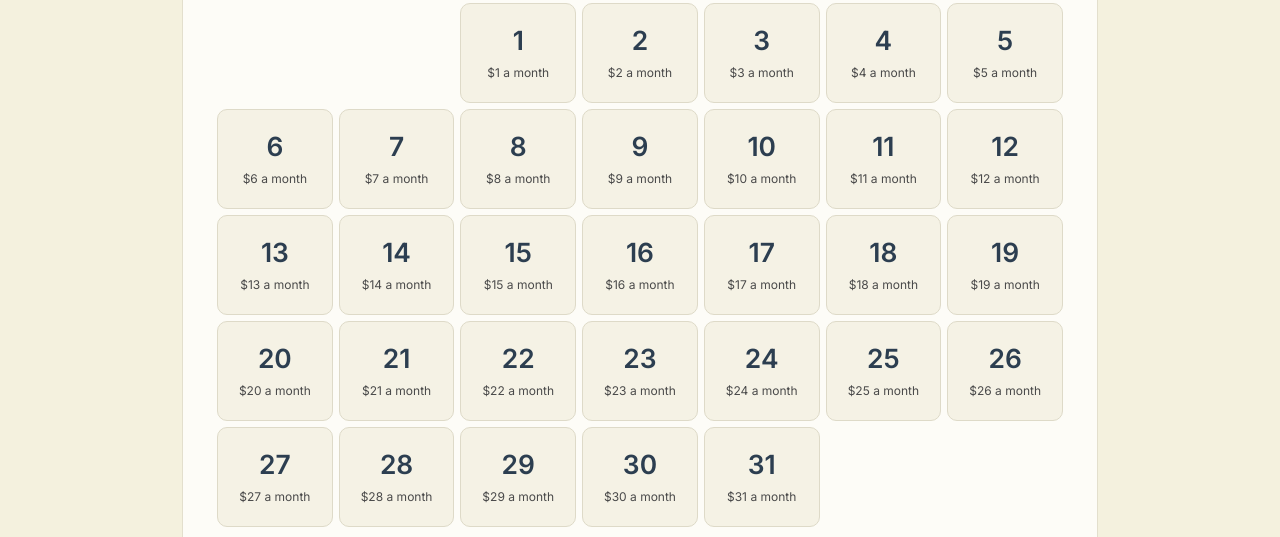
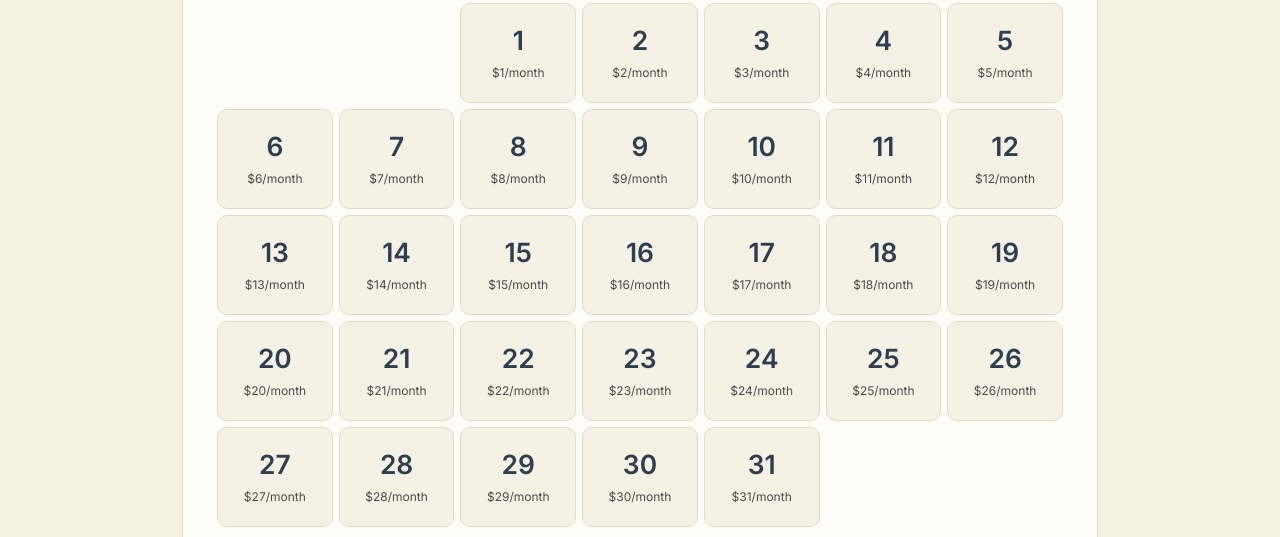
Before and after one commit to mattd3080/feedtulum-website, a plain HTML site: page giving-calendar/index.html in a window 1280 px wide. Shown: the part 415-952 px from the top of the page. Drawn offline with Linux system fonts and the light colour scheme.

Commit message:
Use compact monthly donation labels

```diff
--- a/giving-calendar/index.html
+++ b/giving-calendar/index.html
@@ -147,45 +147,45 @@
                 <tr>
                     <td class="empty"></td>
                     <td class="empty"></td>
-                    <td><a href="https://pages.donately.com/feedtulum/campaign/feed-tulum/" aria-label="December 1: Give 1 US dollar a month"><span class="day">1</span><span class="amount">$1<span class="period"> a month</span></span></a></td>
-                    <td><a href="https://pages.donately.com/feedtulum/campaign/feed-tulum/" aria-label="December 2: Give 2 US dollars a month"><span class="day">2</span><span class="amount">$2<span class="period"> a month</span></span></a></td>
-                    <td><a href="https://pages.donately.com/feedtulum/campaign/feed-tulum/" aria-label="December 3: Give 3 US dollars a month"><span class="day">3</span><span class="amount">$3<span class="period"> a month</span></span></a></td>
-                    <td><a href="https://pages.donately.com/feedtulum/campaign/feed-tulum/" aria-label="December 4: Give 4 US dollars a month"><span class="day">4</span><span class="amount">$4<span class="period"> a month</span></span></a></td>
-                    <td><a href="https://pages.donately.com/feedtulum/campaign/feed-tulum/" aria-label="December 5: Give 5 US dollars a month"><span class="day">5</span><span class="amount">$5<span class="period"> a month</span></span></a></td>
+                    <td><a href="https://pages.donately.com/feedtulum/campaign/feed-tulum/" aria-label="December 1: Give 1 US dollar a month"><span class="day">1</span><span class="amount">$1<span class="period">/month</span></span></a></td>
+                    <td><a href="https://pages.donately.com/feedtulum/campaign/feed-tulum/" aria-label="December 2: Give 2 US dollars a month"><span class="day">2</span><span class="amount">$2<span class="period">/month</span></span></a></td>
+                    <td><a href="https://pages.donately.com/feedtulum/campaign/feed-tulum/" aria-label="December 3: Give 3 US dollars a month"><span class="day">3</span><span class="amount">$3<span class="period">/month</span></span></a></td>
+                    <td><a href="https://pages.donately.com/feedtulum/campaign/feed-tulum/" aria-label="December 4: Give 4 US dollars a month"><span class="day">4</span><span class="amount">$4<span class="period">/month</span></span></a></td>
+                    <td><a href="https://pages.donately.com/feedtulum/campaign/feed-tulum/" aria-label="December 5: Give 5 US dollars a month"><span class="day">5</span><span class="amount">$5<span class="period">/month</span></span></a></td>
                 </tr>
                 <tr>
-                    <td><a href="https://pages.donately.com/feedtulum/campaign/feed-tulum/" aria-label="December 6: Give 6 US dollars a month"><span class="day">6</span><span class="amount">$6<span class="period"> a month</span></span></a></td>
-                    <td><a href="https://pages.donately.com/feedtulum/campaign/feed-tulum/" aria-label="December 7: Give 7 US dollars a month"><span class="day">7</span><span class="amount">$7<span class="period"> a month</span></span></a></td>
-                    <td><a href="https://pages.donately.com/feedtulum/campaign/feed-tulum/" aria-label="December 8: Give 8 US dollars a month"><span class="day">8</span><span class="amount">$8<span class="period"> a month</span></span></a></td>
-                    <td><a href="https://pages.donately.com/feedtulum/campaign/feed-tulum/" aria-label="December 9: Give 9 US dollars a month"><span class="day">9</span><span class="amount">$9<span class="period"> a month</span></span></a></td>
-                    <td><a href="https://pages.donately.com/feedtulum/campaign/feed-tulum/" aria-label="December 10: Give 10 US dollars a month"><span class="day">10</span><span class="amount">$10<span class="period"> a month</span></span></a></td>
-                    <td><a href="https://pages.donately.com/feedtulum/campaign/feed-tulum/" aria-label="December 11: Give 11 US dollars a month"><span class="day">11</span><span class="amount">$11<span class="period"> a month</span></span></a></td>
-                    <td><a href="https://pages.donately.com/feedtulum/campaign/feed-tulum/" aria-label="December 12: Give 12 US dollars a month"><span class="day">12</span><span class="amount">$12<span class="period"> a month</span></span></a></td>
+                    <td><a href="https://pages.donately.com/feedtulum/campaign/feed-tulum/" aria-label="December 6: Give 6 US dollars a month"><span class="day">6</span><span class="amount">$6<span class="period">/month</span></span></a></td>
+                    <td><a href="https://pages.donately.com/feedtulum/campaign/feed-tulum/" aria-label="December 7: Give 7 US dollars a month"><span class="day">7</span><span class="amount">$7<span class="period">/month</span></span></a></td>
+                    <td><a href="https://pages.donately.com/feedtulum/campaign/feed-tulum/" aria-label="December 8: Give 8 US dollars a month"><span class="day">8</span><span class="amount">$8<span class="period">/month</span></span></a></td>
+                    <td><a href="https://pages.donately.com/feedtulum/campaign/feed-tulum/" aria-label="December 9: Give 9 US dollars a month"><span class="day">9</span><span class="amount">$9<span class="period">/month</span></span></a></td>
+                    <td><a href="https://pages.donately.com/feedtulum/campaign/feed-tulum/" aria-label="December 10: Give 10 US dollars a month"><span class="day">10</span><span class="amount">$10<span class="period">/month</span></span></a></td>
+                    <td><a href="https://pages.donately.com/feedtulum/campaign/feed-tulum/" aria-label="December 11: Give 11 US dollars a month"><span class="day">11</span><span class="amount">$11<span class="period">/month</span></span></a></td>
+                    <td><a href="https://pages.donately.com/feedtulum/campaign/feed-tulum/" aria-label="December 12: Give 12 US dollars a month"><span class="day">12</span><span class="amount">$12<span class="period">/month</span></span></a></td>
                 </tr>
                 <tr>
-                    <td><a href="https://pages.donately.com/feedtulum/campaign/feed-tulum/" aria-label="December 13: Give 13 US dollars a month"><span class="day">13</span><span class="amount">$13<span class="period"> a month</span></span></a></td>
-                    <td><a href="https://pages.donately.com/feedtulum/campaign/feed-tulum/" aria-label="December 14: Give 14 US dollars a month"><span class="day">14</span><span class="amount">$14<span class="period"> a month</span></span></a></td>
-                    <td><a href="https://pages.donately.com/feedtulum/campaign/feed-tulum/" aria-label="December 15: Give 15 US dollars a month"><span class="day">15</span><span class="amount">$15<span class="period"> a month</span></span></a></td>
-                    <td><a href="https://pages.donately.com/feedtulum/campaign/feed-tulum/" aria-label="December 16: Give 16 US dollars a month"><span class="day">16</span><span class="amount">$16<span class="period"> a month</span></span></a></td>
-                    <td><a href="https://pages.donately.com/feedtulum/campaign/feed-tulum/" aria-label="December 17: Give 17 US dollars a month"><span class="day">17</span><span class="amount">$17<span class="period"> a month</span></span></a></td>
-                    <td><a href="https://pages.donately.com/feedtulum/campaign/feed-tulum/" aria-label="December 18: Give 18 US dollars a month"><span class="day">18</span><span class="amount">$18<span class="period"> a month</span></span></a></td>
-                    <td><a href="https://pages.donately.com/feedtulum/campaign/feed-tulum/" aria-label="December 19: Give 19 US dollars a month"><span class="day">19</span><span class="amount">$19<span class="period"> a month</span></span></a></td>
+                    <td><a href="https://pages.donately.com/feedtulum/campaign/feed-tulum/" aria-label="December 13: Give 13 US dollars a month"><span class="day">13</span><span class="amount">$13<span class="period">/month</span></span></a></td>
+                    <td><a href="https://pages.donately.com/feedtulum/campaign/feed-tulum/" aria-label="December 14: Give 14 US dollars a month"><span class="day">14</span><span class="amount">$14<span class="period">/month</span></span></a></td>
+                    <td><a href="https://pages.donately.com/feedtulum/campaign/feed-tulum/" aria-label="December 15: Give 15 US dollars a month"><span class="day">15</span><span class="amount">$15<span class="period">/month</span></span></a></td>
+                    <td><a href="https://pages.donately.com/feedtulum/campaign/feed-tulum/" aria-label="December 16: Give 16 US dollars a month"><span class="day">16</span><span class="amount">$16<span class="period">/month</span></span></a></td>
+                    <td><a href="https://pages.donately.com/feedtulum/campaign/feed-tulum/" aria-label="December 17: Give 17 US dollars a month"><span class="day">17</span><span class="amount">$17<span class="period">/month</span></span></a></td>
+                    <td><a href="https://pages.donately.com/feedtulum/campaign/feed-tulum/" aria-label="December 18: Give 18 US dollars a month"><span class="day">18</span><span class="amount">$18<span class="period">/month</span></span></a></td>
+                    <td><a href="https://pages.donately.com/feedtulum/campaign/feed-tulum/" aria-label="December 19: Give 19 US dollars a month"><span class="day">19</span><span class="amount">$19<span class="period">/month</span></span></a></td>
                 </tr>
                 <tr>
-                    <td><a href="https://pages.donately.com/feedtulum/campaign/feed-tulum/" aria-label="December 20: Give 20 US dollars a month"><span class="day">20</span><span class="amount">$20<span class="period"> a month</span></span></a></td>
-                    <td><a href="https://pages.donately.com/feedtulum/campaign/feed-tulum/" aria-label="December 21: Give 21 US dollars a month"><span class="day">21</span><span class="amount">$21<span class="period"> a month</span></span></a></td>
-                    <td><a href="https://pages.donately.com/feedtulum/campaign/feed-tulum/" aria-label="December 22: Give 22 US dollars a month"><span class="day">22</span><span class="amount">$22<span class="period"> a month</span></span></a></td>
-                    <td><a href="https://pages.donately.com/feedtulum/campaign/feed-tulum/" aria-label="December 23: Give 23 US dollars a month"><span class="day">23</span><span class="amount">$23<span class="period"> a month</span></span></a></td>
-                    <td><a href="https://pages.donately.com/feedtulum/campaign/feed-tulum/" aria-label="December 24: Give 24 US dollars a month"><span class="day">24</span><span class="amount">$24<span class="period"> a month</span></span></a></td>
-                    <td><a href="https://pages.donately.com/feedtulum/campaign/feed-tulum/" aria-label="December 25: Give 25 US dollars a month"><span class="day">25</span><span class="amount">$25<span class="period"> a month</span></span></a></td>
-                    <td><a href="https://pages.donately.com/feedtulum/campaign/feed-tulum/" aria-label="December 26: Give 26 US dollars a month"><span class="day">26</span><span class="amount">$26<span class="period"> a month</span></span></a></td>
+                    <td><a href="https://pages.donately.com/feedtulum/campaign/feed-tulum/" aria-label="December 20: Give 20 US dollars a month"><span class="day">20</span><span class="amount">$20<span class="period">/month</span></span></a></td>
+                    <td><a href="https://pages.donately.com/feedtulum/campaign/feed-tulum/" aria-label="December 21: Give 21 US dollars a month"><span class="day">21</span><span class="amount">$21<span class="period">/month</span></span></a></td>
+                    <td><a href="https://pages.donately.com/feedtulum/campaign/feed-tulum/" aria-label="December 22: Give 22 US dollars a month"><span class="day">22</span><span class="amount">$22<span class="period">/month</span></span></a></td>
+                    <td><a href="https://pages.donately.com/feedtulum/campaign/feed-tulum/" aria-label="December 23: Give 23 US dollars a month"><span class="day">23</span><span class="amount">$23<span class="period">/month</span></span></a></td>
+                    <td><a href="https://pages.donately.com/feedtulum/campaign/feed-tulum/" aria-label="December 24: Give 24 US dollars a month"><span class="day">24</span><span class="amount">$24<span class="period">/month</span></span></a></td>
+                    <td><a href="https://pages.donately.com/feedtulum/campaign/feed-tulum/" aria-label="December 25: Give 25 US dollars a month"><span class="day">25</span><span class="amount">$25<span class="period">/month</span></span></a></td>
+                    <td><a href="https://pages.donately.com/feedtulum/campaign/feed-tulum/" aria-label="December 26: Give 26 US dollars a month"><span class="day">26</span><span class="amount">$26<span class="period">/month</span></span></a></td>
                 </tr>
                 <tr>
-                    <td><a href="https://pages.donately.com/feedtulum/campaign/feed-tulum/" aria-label="December 27: Give 27 US dollars a month"><span class="day">27</span><span class="amount">$27<span class="period"> a month</span></span></a></td>
-                    <td><a href="https://pages.donately.com/feedtulum/campaign/feed-tulum/" aria-label="December 28: Give 28 US dollars a month"><span class="day">28</span><span class="amount">$28<span class="period"> a month</span></span></a></td>
-                    <td><a href="https://pages.donately.com/feedtulum/campaign/feed-tulum/" aria-label="December 29: Give 29 US dollars a month"><span class="day">29</span><span class="amount">$29<span class="period"> a month</span></span></a></td>
-                    <td><a href="https://pages.donately.com/feedtulum/campaign/feed-tulum/" aria-label="December 30: Give 30 US dollars a month"><span class="day">30</span><span class="amount">$30<span class="period"> a month</span></span></a></td>
-                    <td><a href="https://pages.donately.com/feedtulum/campaign/feed-tulum/" aria-label="December 31: Give 31 US dollars a month"><span class="day">31</span><span class="amount">$31<span class="period"> a month</span></span></a></td>
+                    <td><a href="https://pages.donately.com/feedtulum/campaign/feed-tulum/" aria-label="December 27: Give 27 US dollars a month"><span class="day">27</span><span class="amount">$27<span class="period">/month</span></span></a></td>
+                    <td><a href="https://pages.donately.com/feedtulum/campaign/feed-tulum/" aria-label="December 28: Give 28 US dollars a month"><span class="day">28</span><span class="amount">$28<span class="period">/month</span></span></a></td>
+                    <td><a href="https://pages.donately.com/feedtulum/campaign/feed-tulum/" aria-label="December 29: Give 29 US dollars a month"><span class="day">29</span><span class="amount">$29<span class="period">/month</span></span></a></td>
+                    <td><a href="https://pages.donately.com/feedtulum/campaign/feed-tulum/" aria-label="December 30: Give 30 US dollars a month"><span class="day">30</span><span class="amount">$30<span class="period">/month</span></span></a></td>
+                    <td><a href="https://pages.donately.com/feedtulum/campaign/feed-tulum/" aria-label="December 31: Give 31 US dollars a month"><span class="day">31</span><span class="amount">$31<span class="period">/month</span></span></a></td>
                     <td class="empty"></td>
                     <td class="empty"></td>
                 </tr>
```
